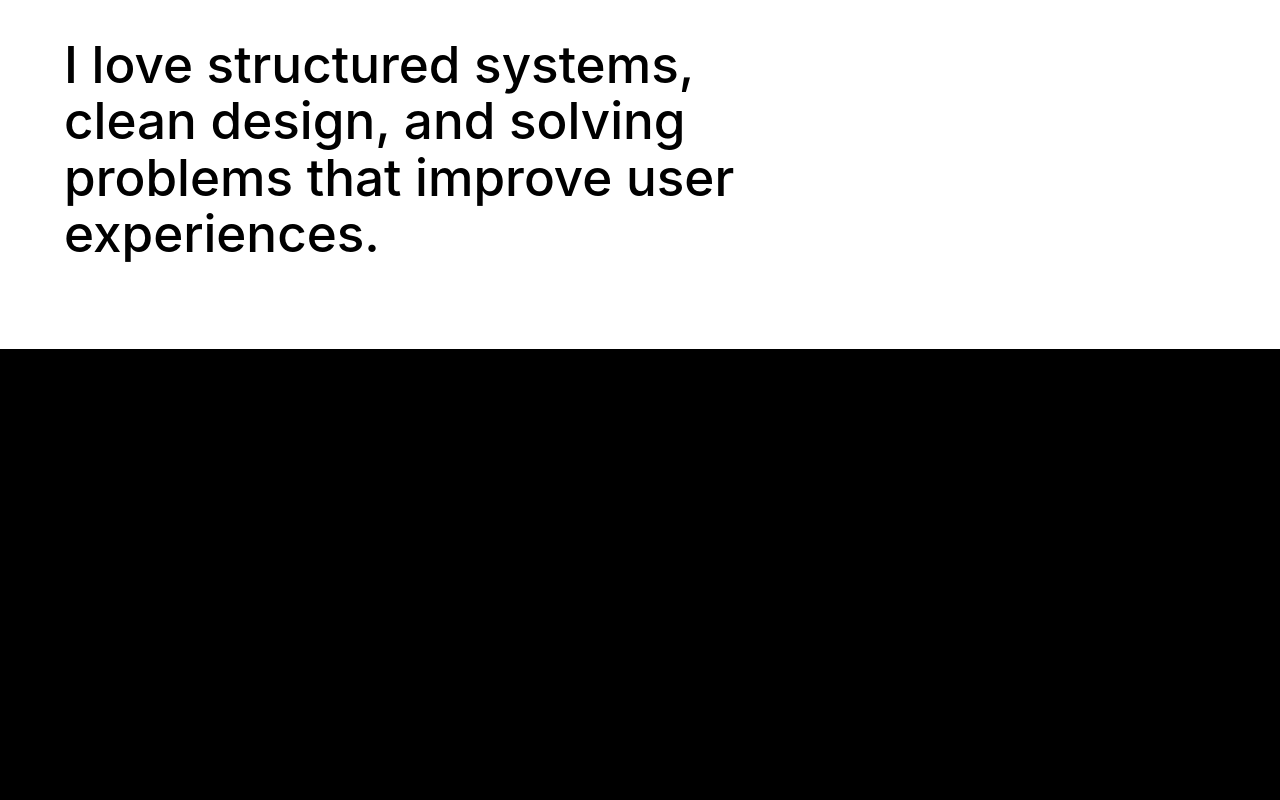
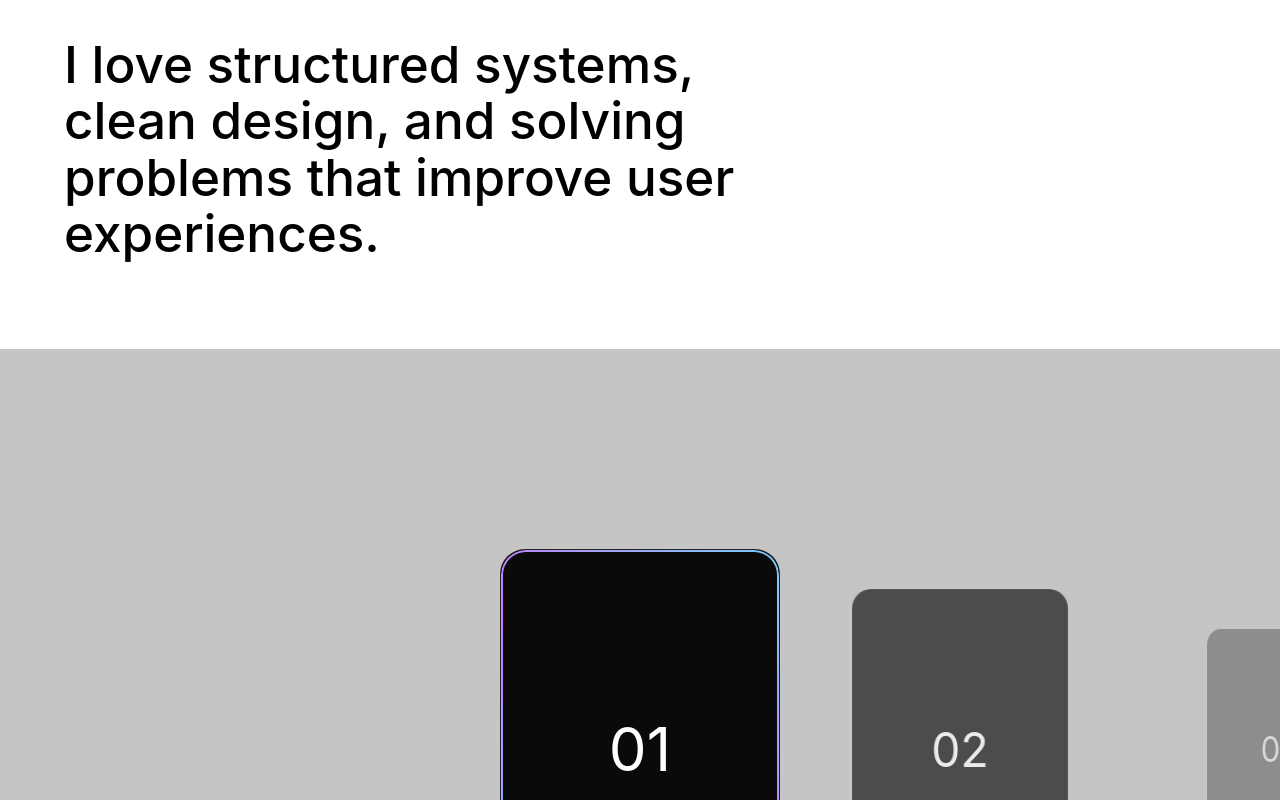
Before and after one commit to Sonjadurrani/portfolio, a website: page forside2.html in a window 1280 px wide. Shown: the part 2000-2800 px from the top of the page. Drawn offline with nearby package versions, Linux system fonts and the light colour scheme; files that its build step writes are made by us from their sources; a web font is replaced by a local one.

Commit message:
om mig + projekt kaurussel layout (har ikke designet)

```diff
--- a/app.js
+++ b/app.js
@@ -38,3 +38,65 @@ document.addEventListener('DOMContentLoaded', function() {
         });
     });
 });
+
+
+const carousel = document.getElementById("carousel");
+const cards = document.querySelectorAll(".card");
+
+let isDown = false;
+let startX;
+let scrollLeft;
+
+carousel.addEventListener("mousedown", (e) => {
+    isDown = true;
+    startX = e.pageX - carousel.offsetLeft;
+    scrollLeft = carousel.scrollLeft;
+});
+
+carousel.addEventListener("mouseleave", () => isDown = false);
+carousel.addEventListener("mouseup", () => isDown = false);
+
+carousel.addEventListener("mousemove", (e) => {
+    if (!isDown) return;
+    e.preventDefault();
+
+    const x = e.pageX - carousel.offsetLeft;
+    const walk = (x - startX) * 2;
+
+    carousel.scrollLeft = scrollLeft - walk;
+});
+
+
+function updateCards() {
+    const center = window.innerWidth / 2;
+
+    cards.forEach(card => {
+        const rect = card.getBoundingClientRect();
+        const cardCenter = rect.left + rect.width / 2;
+
+        const distance = (cardCenter - center) / center;
+
+        const rotate = distance * 30;
+        const scale = 1 - Math.abs(distance) * 0.4;
+        const opacity = 1 - Math.abs(distance) * 0.7;
+
+        card.style.transform = `
+      scale(${scale})
+      rotateY(${rotate}deg)
+    `;
+
+        card.style.opacity = opacity;
+
+        if (Math.abs(distance) < 0.2) {
+            card.classList.add("active");
+        } else {
+            card.classList.remove("active");
+        }
+    });
+}
+
+carousel.addEventListener("scroll", () => {
+    requestAnimationFrame(updateCards);
+});
+
+window.addEventListener("load", updateCards);
--- a/css/styles.scss
+++ b/css/styles.scss
@@ -538,3 +538,149 @@ header {
     transform: translateX(-100%);
   }
 }
+
+
+
+
+
+
+
+
+
+
+
+
+
+
+.projects {
+  height: 100vh;
+  display: flex;
+  align-items: center;
+  overflow: hidden;
+  background: #000;
+}
+
+.carousel {
+  display: flex;
+  gap: 40px;
+  padding: 0 50vw; /* center trick */
+  cursor: grab;
+  user-select: none;
+  overflow-x: auto;
+  scroll-snap-type: x mandatory;
+}
+
+.carousel::-webkit-scrollbar {
+  display: none;
+}
+
+.card {
+  flex: 0 0 300px;
+  height: 400px;
+  border-radius: 20px;
+  background: #111;
+  color: #fff;
+  font-size: 60px;
+
+  display: flex;
+  align-items: center;
+  justify-content: center;
+
+  scroll-snap-align: center;
+
+  transition: 0.4s;
+  transform: scale(0.8);
+  opacity: 0.5;
+}
+
+.card.active {
+  transform: scale(1);
+  opacity: 1;
+}
+
+
+.projects {
+  height: 100vh;
+  display: flex;
+  align-items: center;
+  background: #c5c5c5;
+  overflow: hidden;
+  perspective: 1200px;
+}
+
+.carousel {
+  display: flex;
+  gap: 40px;
+  padding: 0 50vw;
+  overflow-x: auto;
+  scroll-snap-type: x mandatory;
+  cursor: grab;
+}
+
+.carousel::-webkit-scrollbar {
+  display: none;
+}
+
+.card {
+  flex: 0 0 280px;
+  height: 400px;
+  border-radius: 25px;
+
+  background: #0a0a0a;
+  color: #fff;
+  font-size: 60px;
+
+  display: flex;
+  align-items: center;
+  justify-content: center;
+
+  scroll-snap-align: center;
+
+  transition: transform 0.4s ease, opacity 0.4s ease;
+
+  transform: scale(0.7) rotateY(20deg);
+  opacity: 0.3;
+
+  border: 1px solid rgba(255,255,255,0.1);
+}
+
+/* GLOW BORDER */
+.card::before {
+  content: "";
+  position: absolute;
+  inset: 0;
+  border-radius: 25px;
+  padding: 2px;
+
+  background: linear-gradient(45deg, #7cf, #c7f, #7cf);
+  -webkit-mask:
+          linear-gradient(#000 0 0) content-box,
+          linear-gradient(#000 0 0);
+  -webkit-mask-composite: xor;
+  mask-composite: exclude;
+
+  opacity: 0;
+  transition: 0.4s;
+}
+
+.card.active::before {
+  opacity: 1;
+}
+
+/* CENTER CARD */
+.card.active {
+  transform: scale(1) rotateY(0deg);
+  opacity: 1;
+}
+
+
+@media (max-width: 768px) {
+  .carousel {
+    padding-left: 20px;
+    padding-right: 20px;
+  }
+
+  .card {
+    flex: 0 0 80%;
+  }
+}
--- a/forside2.html
+++ b/forside2.html
@@ -45,7 +45,7 @@
 </div>
 
 <section class="portfolio">
-<img src="images/Tegnebræt%201.svg">
+<img src="images/Tegnebræt%201.svg" alt="">
 
 </section>
 
@@ -130,8 +130,25 @@
     </h2>
   </div>
 
+
+
+
 </section>
 
+
+<section class="projects">
+
+  <div class="carousel" id="carousel">
+
+    <div class="card">01</div>
+    <div class="card active">02</div>
+    <div class="card">03</div>
+    <div class="card">04</div>
+    <div class="card">05</div>
+
+  </div>
+
+</section>
 
 
 
```
